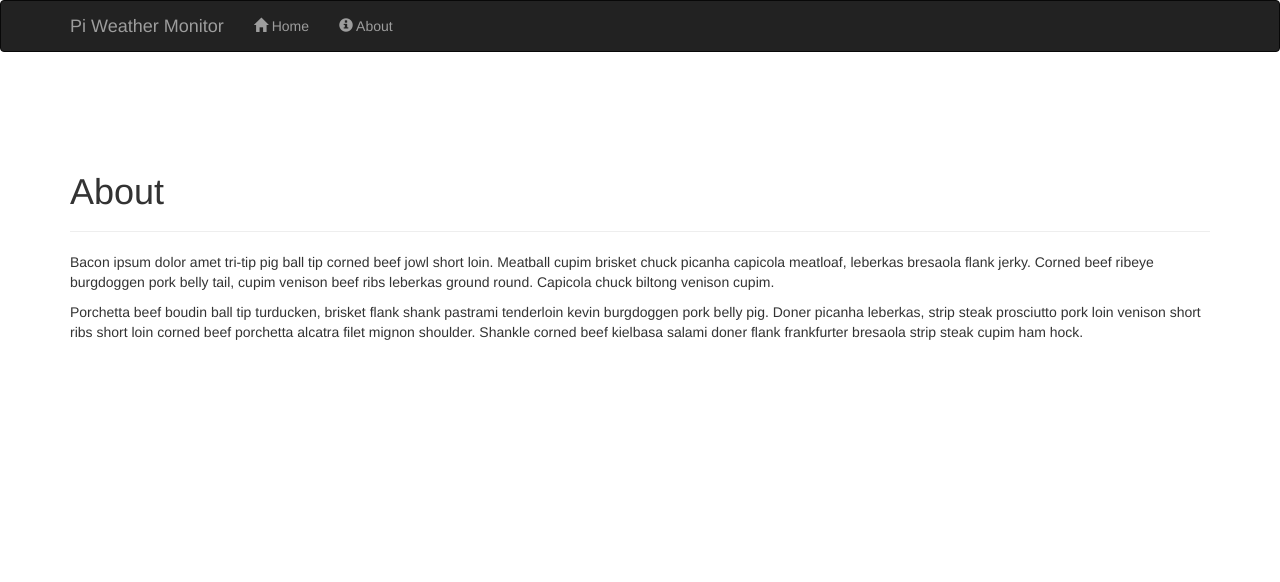
After one commit to johnwargo/raspberry-pi-relay-controller-seeed, a Flask app: template templates/about.html in a window 1280 px wide. The commit adds this page. Shown: the top 582 px of the page. Run offline with Flask 2, Linux system fonts and the light colour scheme; the template is opened without the code that fills it, so the values that code supplies are empty; some libraries are stand-ins or nearby versions.

Commit message:
updated Thu 02/23/2017

```diff
--- /dev/null
+++ b/templates/about.html
@@ -0,0 +1,27 @@
+{% extends 'base.html' %}
+
+{% block head %}
+    {{ super() }}
+    {#  footer code shamelessly stolen from http://getbootstrap.com/examples/sticky-footer-navbar/  #}
+    <link href="{{ url_for('static', filename='css/bootstrap-toggle.min.css') }}" rel="stylesheet">
+{% endblock %}
+
+{% block scripts %}
+    {{ super() }}
+    <script src="{{ url_for('static', filename='js/bootstrap-toggle.min.js') }}"></script>
+{% endblock %}
+
+{% block title %}Pi Relay Controller (Seeed){% endblock %}
+
+{% block page_content %}
+    <div class="page-header">
+        <h1>About</h1>
+    </div>
+    <p>Bacon ipsum dolor amet tri-tip pig ball tip corned beef jowl short loin. Meatball cupim brisket chuck picanha
+        capicola meatloaf, leberkas bresaola flank jerky. Corned beef ribeye burgdoggen pork belly tail, cupim venison
+        beef ribs leberkas ground round. Capicola chuck biltong venison cupim.</p>
+    <p>Porchetta beef boudin ball tip turducken, brisket flank shank pastrami tenderloin kevin burgdoggen pork belly
+        pig. Doner picanha leberkas, strip steak prosciutto pork loin venison short ribs short loin corned beef
+        porchetta alcatra filet mignon shoulder. Shankle corned beef kielbasa salami doner flank frankfurter
+        bresaola strip steak cupim ham hock.</p>
+{% endblock %}
--- a/templates/base.html
+++ b/templates/base.html
@@ -33,7 +33,7 @@
                         <span class="glyphicon glyphicon-home"> </span> Home</a>
                     </li>
                     <li><a href="{{ url_for('dashboard') }}">
-                        <span class="glyphicon glyphicon-info-sign"> </span> Dashboard</a>
+                        <span class="glyphicon glyphicon-info-sign"> </span> About</a>
                     </li>
                 </ul>
             </div>
```
Also changed, not shown: templates/index.html (+8 -0 lines).
